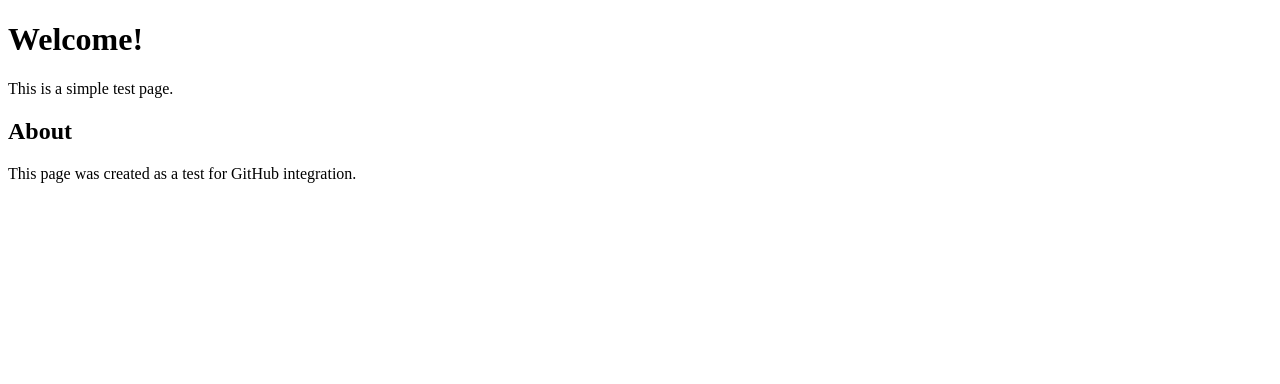
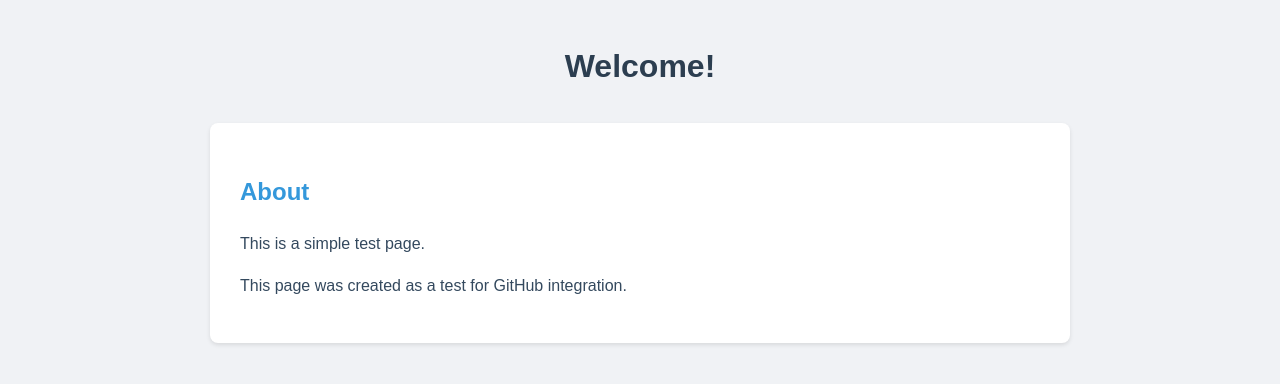
Before and after one commit to prishasatwani/claude_mcp_test, a plain HTML site: page index.html in a window 1280 px wide. Drawn offline with Linux system fonts and the light colour scheme.

Commit message:
Add CSS styling to HTML page

```diff
--- a/index.html
+++ b/index.html
@@ -4,12 +4,46 @@
     <meta charset="UTF-8">
     <meta name="viewport" content="width=device-width, initial-scale=1.0">
     <title>Welcome Page</title>
+    <style>
+        body {
+            font-family: Arial, sans-serif;
+            line-height: 1.6;
+            margin: 0;
+            padding: 20px;
+            background-color: #f0f2f5;
+        }
+
+        .content {
+            max-width: 800px;
+            margin: 0 auto;
+            background-color: white;
+            padding: 30px;
+            border-radius: 8px;
+            box-shadow: 0 2px 4px rgba(0, 0, 0, 0.1);
+        }
+
+        h1 {
+            color: #2c3e50;
+            text-align: center;
+            margin-bottom: 30px;
+        }
+
+        h2 {
+            color: #3498db;
+            margin-top: 20px;
+        }
+
+        p {
+            color: #34495e;
+            margin-bottom: 15px;
+        }
+    </style>
 </head>
 <body>
     <h1>Welcome!</h1>
-    <p>This is a simple test page.</p>
     <div class="content">
         <h2>About</h2>
+        <p>This is a simple test page.</p>
         <p>This page was created as a test for GitHub integration.</p>
     </div>
 </body>
```
